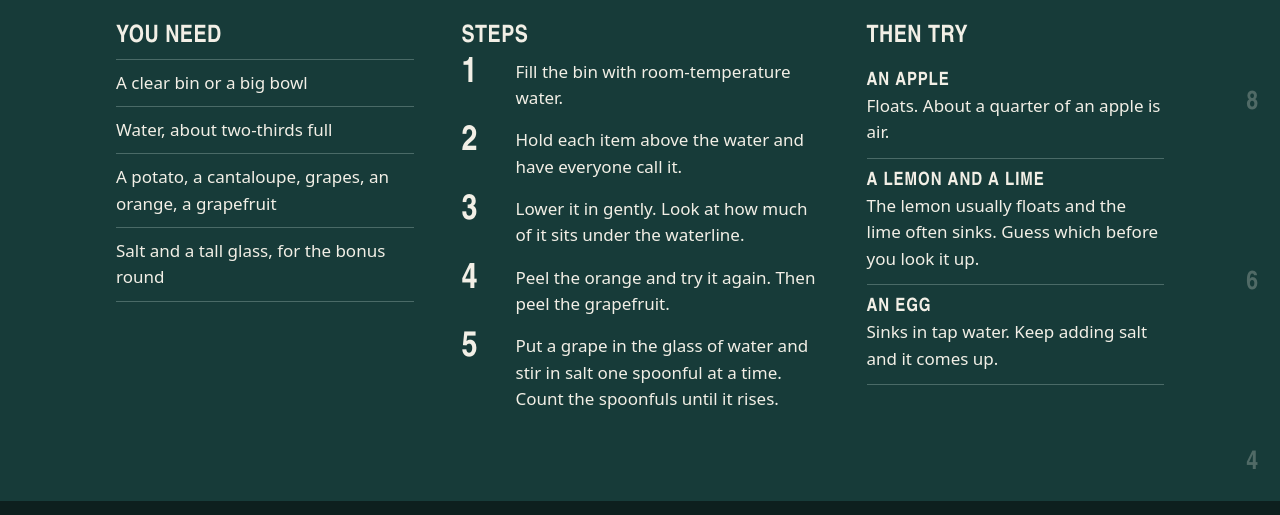
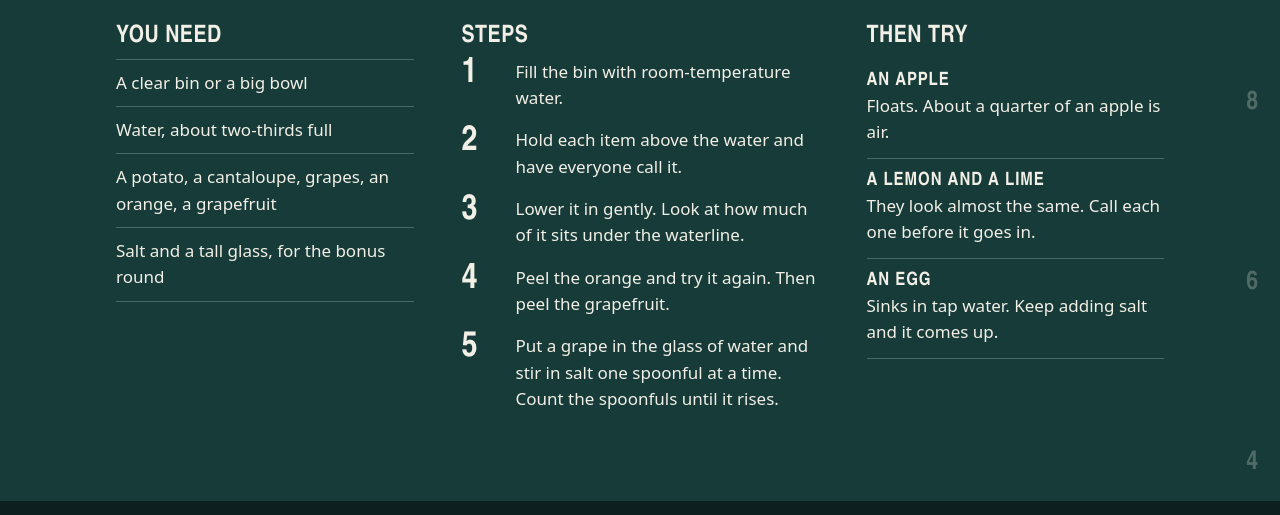
Before and after one commit to zainbabar/will-it-float, a plain HTML site: page index.html in a window 1280 px wide. Shown: the part 2430-2945 px from the top of the page. Drawn offline with Linux system fonts and the light colour scheme; a web font is replaced by a local one.

Commit message:
Keep the lemon and lime result a surprise

```diff
--- a/index.html
+++ b/index.html
@@ -375,7 +375,7 @@ input[type="range"]:focus-visible::-webkit-slider-thumb { outline: 3px solid var
         <h3>Then try</h3>
         <ul class="extra">
           <li><b>An apple</b>Floats. About a quarter of an apple is air.</li>
-          <li><b>A lemon and a lime</b>The lemon usually floats and the lime often sinks. Guess which before you look it up.</li>
+          <li><b>A lemon and a lime</b>They look almost the same. Call each one before it goes in.</li>
           <li><b>An egg</b>Sinks in tap water. Keep adding salt and it comes up.</li>
         </ul>
       </div>
```
